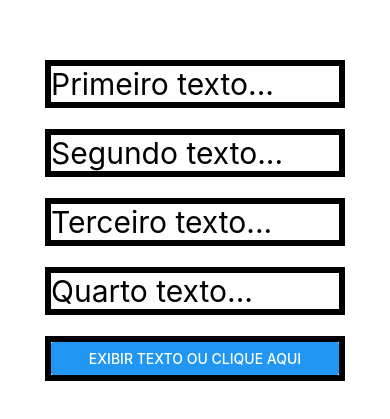
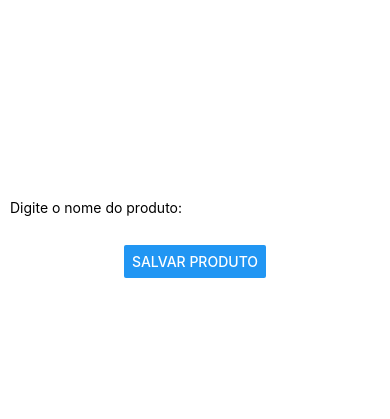
Before and after one commit to josehannig-wq/aulas-react-noite, a React Native app: screen / in a window 390 px wide. Shown: the part 191-610 px from the top of the page. Built offline with nearby package versions, Linux system fonts and the light colour scheme.

Commit message:
Add files via upload

```diff
--- a/App.js
+++ b/App.js
@@ -6,7 +6,8 @@
 //import Aula06 from "./src/aula06";
 //import Aula07 from "./src/aula07";
 //import Aula08 from "./src/aula08";
-import Aula09 from "./src/aula09";
+//import Aula09 from "./src/aula09";
+import Aula10 from "./src/aula10";
 
 
 export default function App() {
@@ -16,9 +17,11 @@ export default function App() {
     //<Aula03/>
     //<Aula04/>
     //<Aula05/>
-   //Aula06 />
+   //Aula06/>
    //<Aula07/>
    //<Aula08/>
-   <Aula09/>
+   //<Aula09/>
+   <Aula10/>
+
   );
 }
--- a/package.json
+++ b/package.json
@@ -9,9 +9,11 @@
     "web": "expo start --web"
   },
   "dependencies": {
+    "@react-native-async-storage/async-storage": "2.2.0",
     "expo": "~54.0.35",
     "expo-checkbox": "~5.0.8",
     "expo-status-bar": "~3.0.9",
+    "firebase": "^12.18.0",
     "react": "19.1.0",
     "react-dom": "19.1.0",
     "react-native": "0.81.5",
--- /dev/null
+++ b/src/aula10.jsx
@@ -0,0 +1,79 @@
+import React, { Component } from 'react';
+import { View, Text, StyleSheet, TextInput, Button } from 'react-native';
+import{db} from './config/firebaseConfig';
+import { collection, addDoc } from 'firebase/firestore';
+
+class Aula10
+ extends Component {
+  constructor(props) {
+    super(props);
+    this.state = {
+      produto: ''
+
+    };
+    this.salvarNoBanco = this.salvarNoBanco.bind(this);
+  }
+
+  salvarNoBanco = async () => {
+    const {produto} = this.state;
+
+    if (!produto.trim()){
+      alert('Digite o nome de um produto!');
+      return;
+
+    }
+
+    try {
+        await addDoc(collection(db, 'produtos'),{
+          nome: produto,
+          data: new Date()
+        });
+        alert('Salvo com secesso!');
+        this.setState({ produto: ''})
+    }catch (e){
+      console.error(e);
+      alert("Erro ao Salvar.")
+    }
+
+  }
+
+  render() {
+    return (
+      <View style={styles.container}>
+        <TextInput
+             style= { styles.input}
+             placeholder='Digite o nome do produto:'
+             value={ this.state.produto}
+            onChangeText={ (texto) =>  this.setState({ produto: texto})}
+             />
+             <Button title='Salvar Produto' onPress={this.salvarNoBanco}/>
+      </View>
+    );
+  }
+}
+
+export default Aula10
+;
+const styles = StyleSheet.create({
+  container: {
+    flex: 1,
+    justifyContent: 'center',
+    alignItems: 'center',
+  },
+
+  titulo:{
+    fontSize: 22,
+    fontWeight:  'bold',
+    marginBottom: 20,
+  },
+
+  input:{
+    width: '100%',
+    height: 45,
+    boderwidth: 1,
+    borderColor: '#ccc',
+    borderRadius: 8,
+    paddingHorizontal: 10,
+    marginBottom: 15,
+  }
+});
--- /dev/null
+++ b/src/config/firebaseConfig.js
@@ -0,0 +1,34 @@
+// Import the functions you need from the SDKs you need
+import { initializeApp } from "firebase/app";
+// TODO: Add SDKs for Firebase products that you want to use
+// https://firebase.google.com/docs/web/setup#available-libraries
+// Your web app's Firebase configuration
+import { getFirestore } from "firebase/firestore";
+import { initializeAuth,
+    getReactNativePersistence,
+    browserLocalPersistence
+ } from "firebase/auth";
+ import AsyncStorage from "@react-native-async-storage/async-storage";
+ import { Platform } from "react-native";
+
+const firebaseConfig = {
+  apiKey: "AIzaSyCj6LQjNIjPbvDz3frlUUAOaX3ZKyIEHOA",
+  authDomain: "primeiro-projeto-noite-83fdc.firebaseapp.com",
+  projectId: "primeiro-projeto-noite-83fdc",
+  storageBucket: "primeiro-projeto-noite-83fdc.firebasestorage.app",
+  messagingSenderId: "367228669675",
+  appId: "1:367228669675:web:05f152fb8b88d6770078ae"
+};
+
+// Initialize Firebase
+const app = initializeApp(firebaseConfig);
+
+
+const db = getFirestore(app);
+
+const persistenceMode = Platform.OS === 'Web'
+? browserLocalPersistence
+: getReactNativePersistence(AsyncStorage);
+
+const auth = initializeAuth(app, {persistence: persistenceMode});
+export {db, auth}
```
Also changed, not shown: 1 other file (tests, documents, lock files or other folders).
